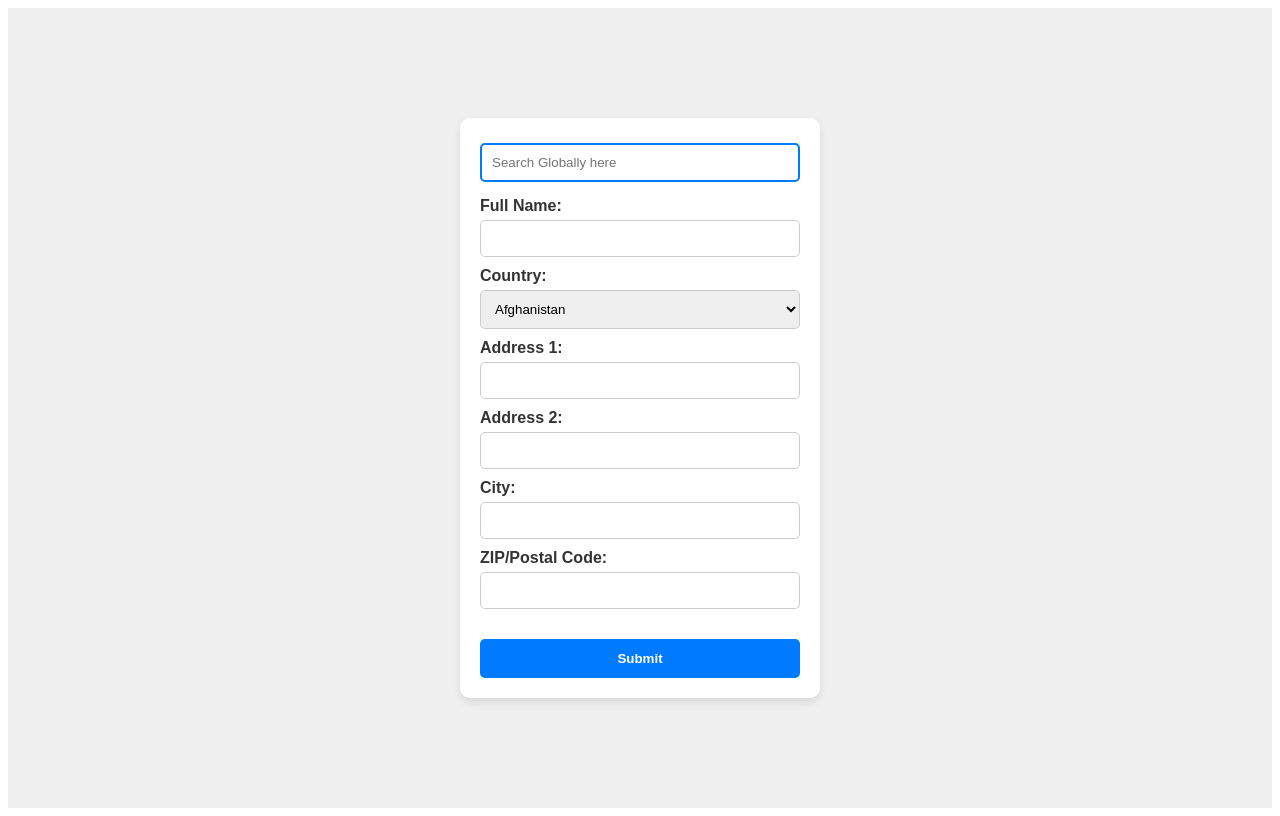
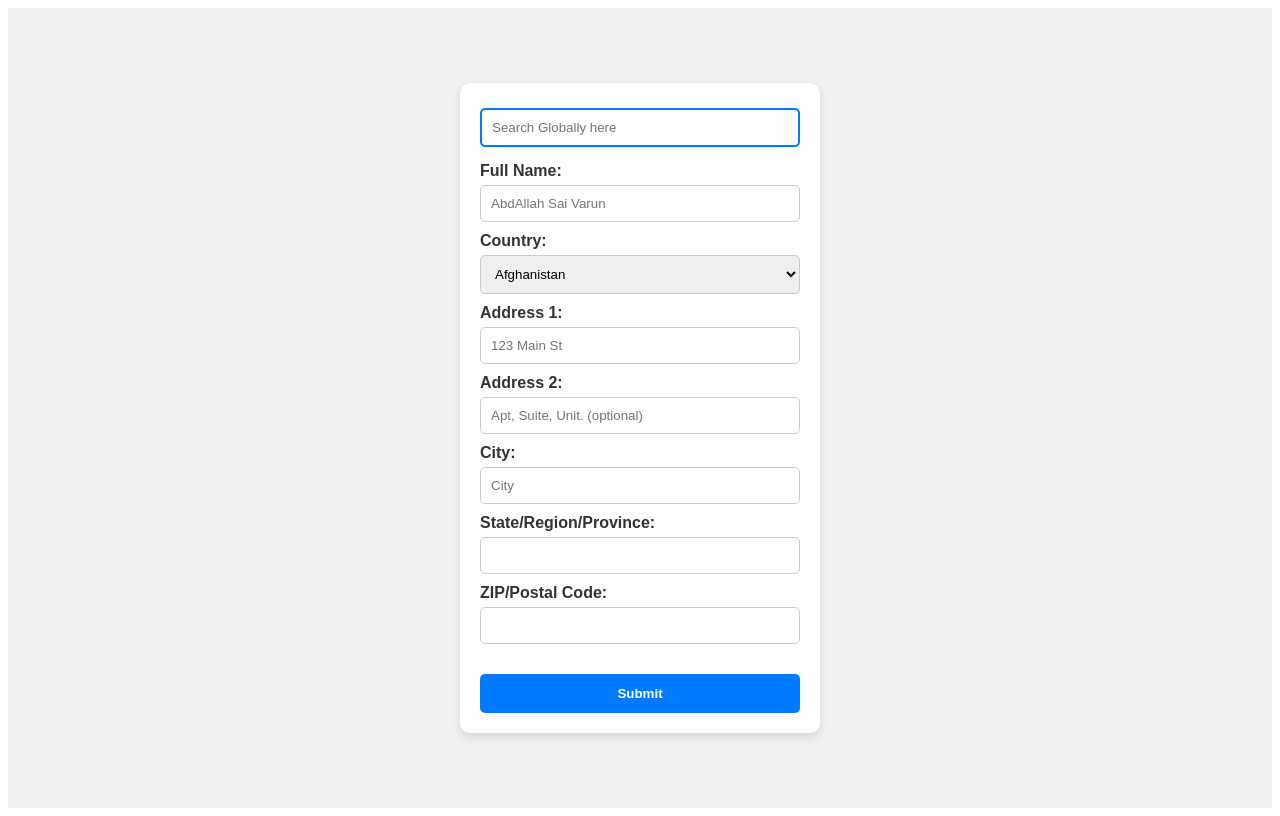
Before and after one commit to varuntej07/AddressArchitect, a React (Create React App) app in the folder client/: page / in a window 1280 px wide. Built offline with nearby package versions, Linux system fonts and the light colour scheme.

Commit message:
Added placeholder for better understanding to user and added state,region/province for countries with predifined states/region/province

```diff
--- a/client/src/App.js
+++ b/client/src/App.js
@@ -142,7 +142,7 @@ function HomePage() {
                     value={searchInput} />
                 <label>
                     Full Name:
-                    <input type="text" name="name" value={address.name} onChange={handleInputChange} />
+                    <input type="text" name="name" placeholder="AbdAllah Sai Varun" value={address.name} onChange={handleInputChange} />
                 </label>
                 <label>
                     Country:
@@ -154,27 +154,36 @@ function HomePage() {
                 </label>
                 <label>
                     Address 1:
-                    <input type="text" name="street" value={address.street} onChange={handleInputChange} />
+                    <input type="text" name="street1" placeholder="123 Main St" value={address.street1} onChange={handleInputChange} />
                 </label>
                 <label>
                     Address 2:
-                    <input type="text" name="street" value={address.street} onChange={handleInputChange} />
+                    <input type="text" name="street2" placeholder="Apt, Suite, Unit. (optional)" value={address.street2} onChange={handleInputChange} />
                 </label>
                 <label>
                     City:
-                    <input type="text" name="city" value={address.city} onChange={handleInputChange} />
+                    <input type="text" name="city" placeholder="City" value={address.city} onChange={handleInputChange} />
                 </label>
 
-                {address.country && regionData[address.country] && (
+                {address.country && regionData[address.country] ? (
                     <label>
                         {address.country === "United States" || address.country === "Canada" ? "State/Province" : "Region"}:
                         <select name="state" value={address.state} onChange={handleInputChange}>
+                            <option value="">Select a {address.country === "United States" || address.country === "Canada" ? "State/Province" : "Region"}</option>
                             {regionData[address.country].map((region, index) => (
                                 <option key={index} value={region}>{region}</option>
                             ))}
                         </select>
                     </label>
+                ) : (
+                    <label>
+                        State/Region/Province:
+                        <input type="text" name="state" value={address.state} onChange={handleInputChange} />
+                    </label>
                 )}
+
+
+
                 <label>
                     ZIP/Postal Code:
                     <input type="text" name="postalCode" value={address.postalCode} onChange={handleInputChange} />
```
